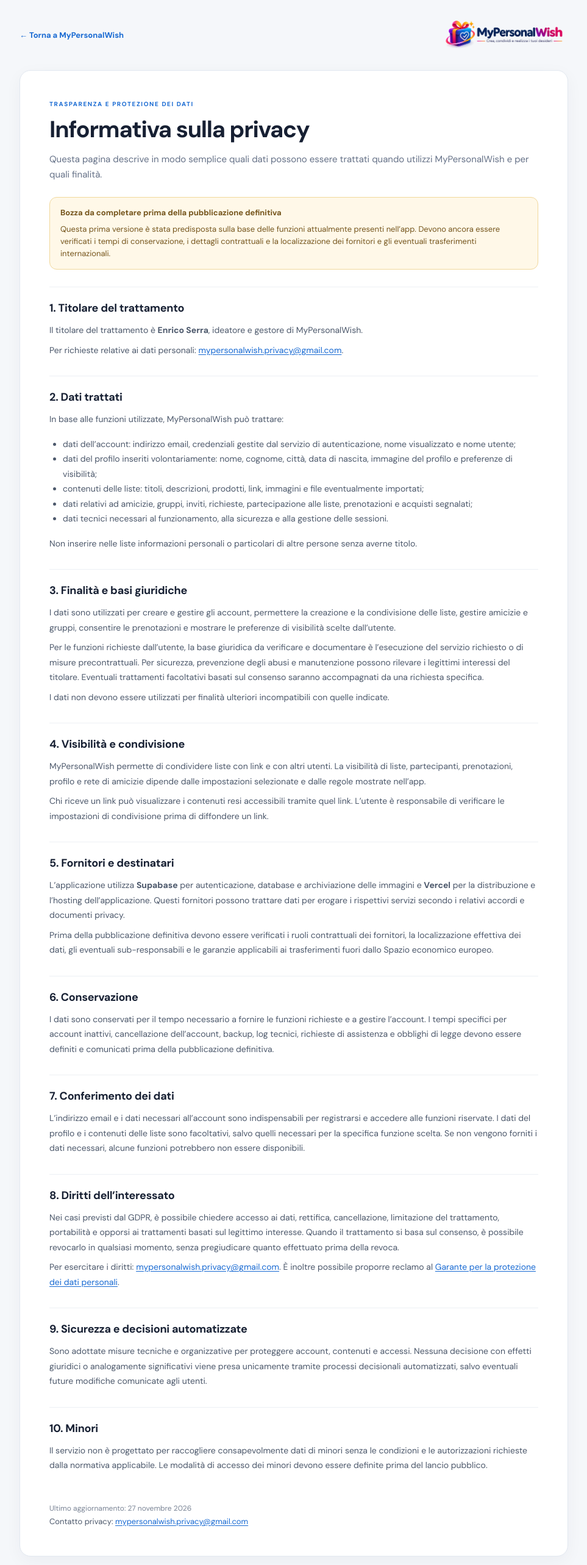
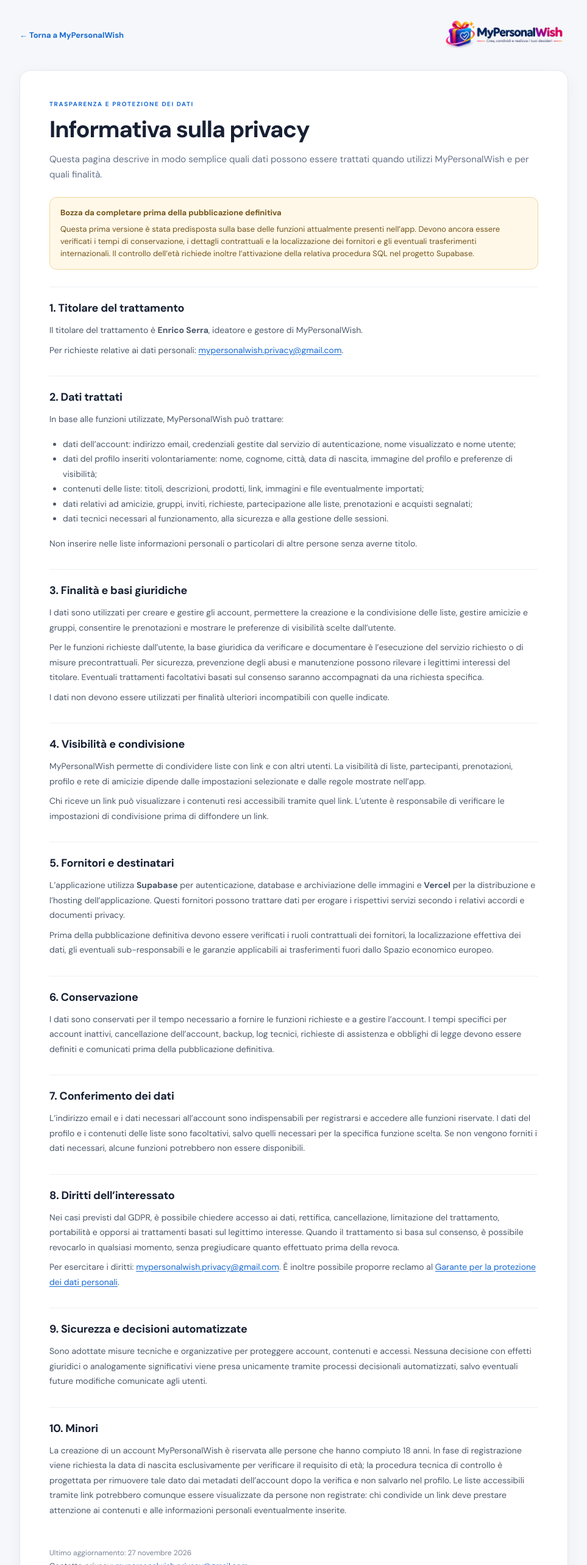
Before and after one commit to enricoserra1983/Personalwish., a Next.js app: page /privacy in a window 1280 px wide. Shown: the top 2566 px of the page at 61% size, without its empty margins (158-1121 px from the left). Built offline with nearby package versions, Linux system fonts and the light colour scheme.

Commit message:
Clarify adult-only account policy in privacy notice

```diff
--- a/app/privacy/page.tsx
+++ b/app/privacy/page.tsx
@@ -96,7 +96,7 @@ const sections = [
     title: "10. Minori",
     body: (
       <>
-        <p>Il servizio non è progettato per raccogliere consapevolmente dati di minori senza le condizioni e le autorizzazioni richieste dalla normativa applicabile. Le modalità di accesso dei minori devono essere definite prima del lancio pubblico.</p>
+        <p>La creazione di un account MyPersonalWish è riservata alle persone che hanno compiuto 18 anni. In fase di registrazione viene richiesta la data di nascita esclusivamente per verificare il requisito di età; la procedura tecnica di controllo è progettata per rimuovere tale dato dai metadati dell’account dopo la verifica e non salvarlo nel profilo. Le liste accessibili tramite link potrebbero comunque essere visualizzate da persone non registrate: chi condivide un link deve prestare attenzione ai contenuti e alle informazioni personali eventualmente inserite.</p>
       </>
     ),
   },
@@ -115,7 +115,7 @@ export default function PrivacyPage() {
         <p className="privacyLead">Questa pagina descrive in modo semplice quali dati possono essere trattati quando utilizzi MyPersonalWish e per quali finalità.</p>
         <div className="privacyDraftNotice">
           <strong>Bozza da completare prima della pubblicazione definitiva</strong>
-          <span>Questa prima versione è stata predisposta sulla base delle funzioni attualmente presenti nell’app. Devono ancora essere verificati i tempi di conservazione, i dettagli contrattuali e la localizzazione dei fornitori e gli eventuali trasferimenti internazionali.</span>
+          <span>Questa prima versione è stata predisposta sulla base delle funzioni attualmente presenti nell’app. Devono ancora essere verificati i tempi di conservazione, i dettagli contrattuali e la localizzazione dei fornitori e gli eventuali trasferimenti internazionali. Il controllo dell’età richiede inoltre l’attivazione della relativa procedura SQL nel progetto Supabase.</span>
         </div>
         {sections.map((section) => (
           <section className="privacyDocumentSection" key={section.title}>
```
